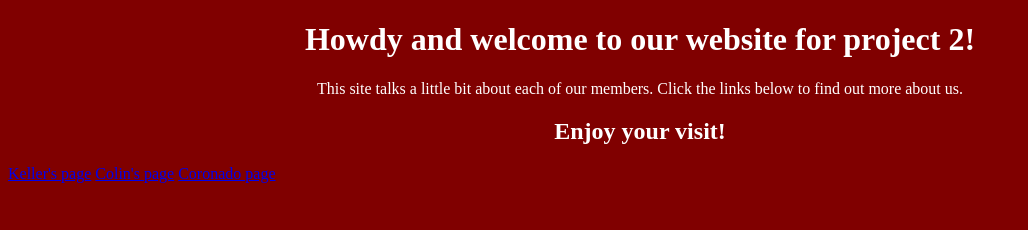
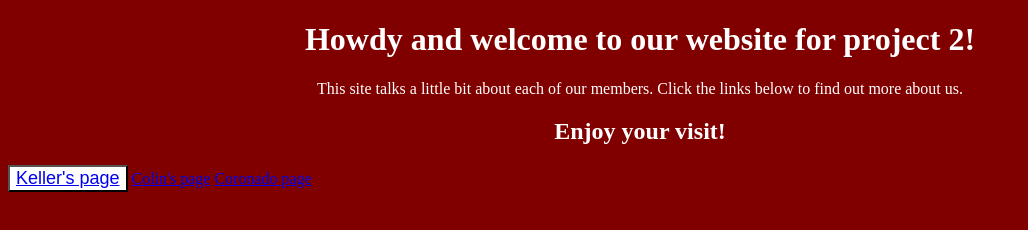
Before and after one commit to kelrar/kelrar.github.io, a plain HTML site: page index.html in a window 1280 px wide. Shown: the whole page, without its empty margins (0-1028 px from the left). Drawn offline with Linux system fonts and the light colour scheme.

Commit message:
index button test

```diff
--- a/index.html
+++ b/index.html
@@ -4,8 +4,13 @@
 <h1 align="center" style="color:white;">Howdy and welcome to our website for project 2!</h1>
 <p align="center" style="color:white;">This site talks a little bit about each of our members. Click the links below to find out more about us.</p>
 <h2 align="center" style="color:white;"> Enjoy your visit! </h2>
+<button style=" background-color:white;
+        color:black;
+        font-size: 18px;
+        font-family:Lucida Sans,">
 <a href="/Keller.html">Keller's page</a>
+</button>
 <a href="/ColinSnider.html">Colin's page</a>
-  <a href="/CoronadoJuan.html"> Coronado page</a>
+<a href="/CoronadoJuan.html"> Coronado page</a>
 </body>
 </html>
```
